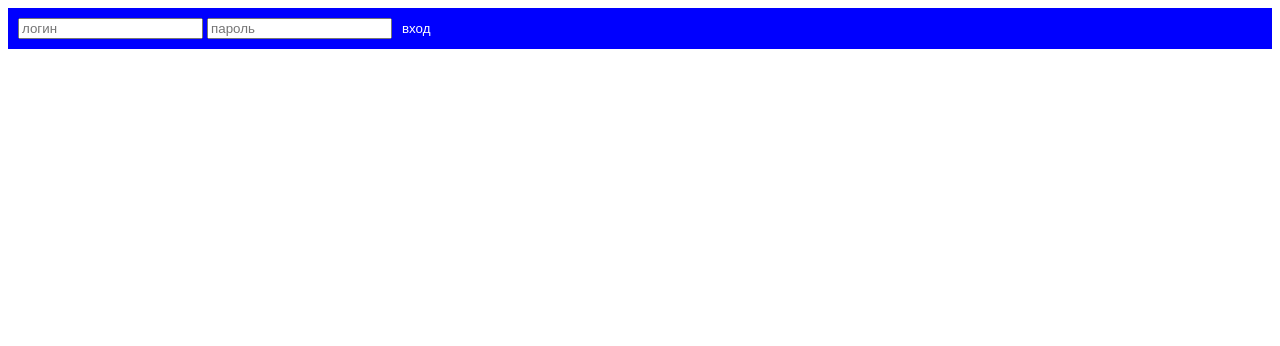
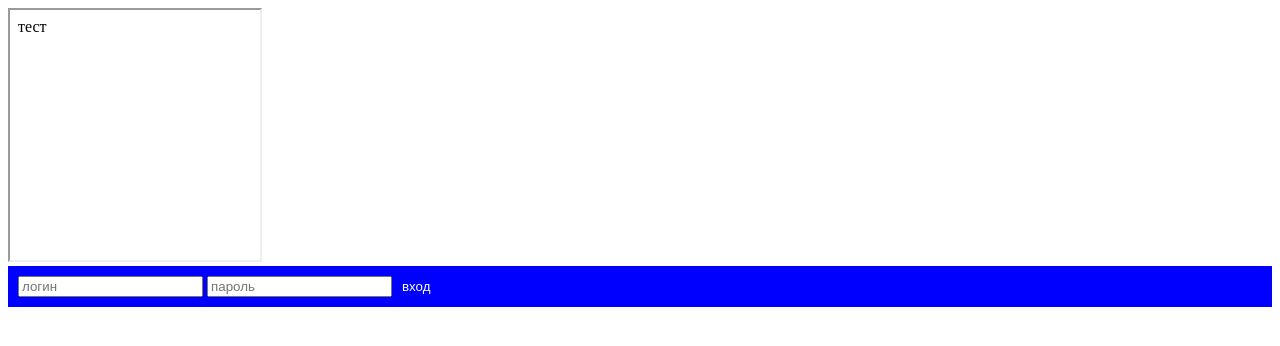
Before and after one commit to andreusfreeman/andreusfreeman.github.io, a plain HTML site: page index.html in a window 1280 px wide. Drawn offline with Linux system fonts and the light colour scheme.

Commit message:
Update index.html

```diff
--- a/index.html
+++ b/index.html
@@ -20,6 +20,7 @@
     </style>
   </head>
   <body>
+    <iframe src="javascript:'тест'" style="height:250px;width:250px"></iframe>
     <div class="test">
       <form class="" action="/">
         <input type="text" name="" id="" placeholder="логин">
```
